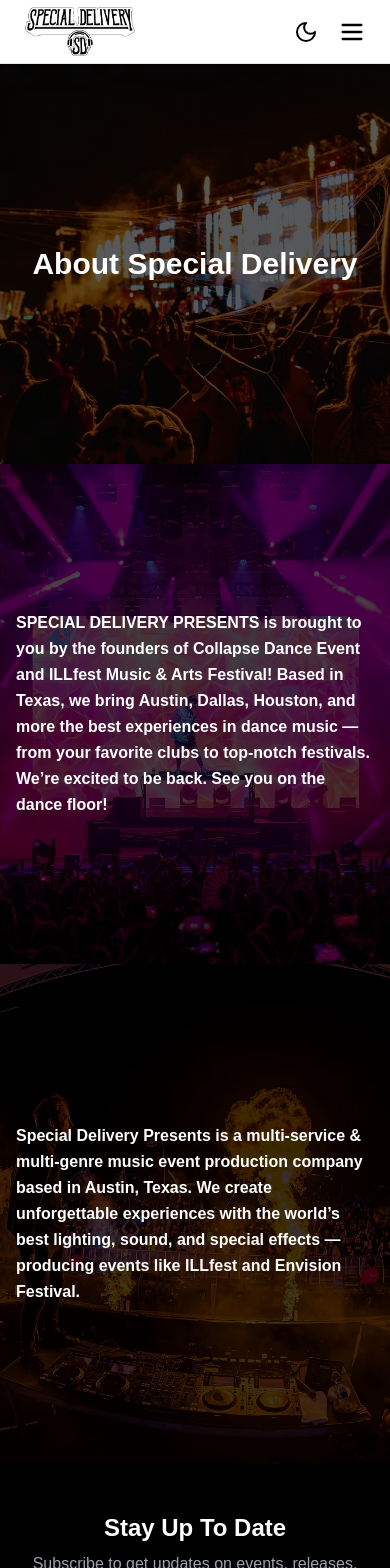
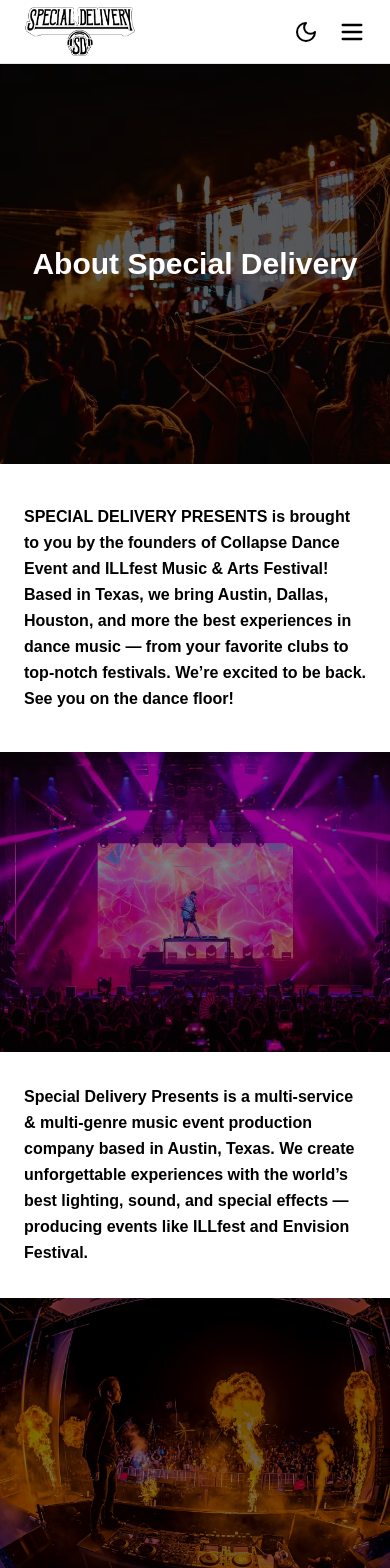
Before and after one commit to kstevv/special-delivery-fix, a Next.js app: page /about in a window 390 px wide. Shown: the top 1568 px of the page. Built offline with nearby package versions, Linux system fonts and the light colour scheme.

Commit message:
mobile about text spacing

```diff
--- a/src/app/about/page.tsx
+++ b/src/app/about/page.tsx
@@ -27,42 +27,60 @@
         </div>
       </section>
 
-      {/* Section 1 */}
-      <section className="relative w-full h-[500px] md:h-[600px]">
+      {/* Section 1 - Mobile Paragraph Above Image */}
+      <section className="block md:hidden pt-10 pb-10 max-w-4xl mx-auto text-base leading-relaxed font-semibold px-6">
+        <p>
+          SPECIAL DELIVERY PRESENTS is brought to you by the founders of
+          Collapse Dance Event and ILLfest Music & Arts Festival! Based in
+          Texas, we bring Austin, Dallas, Houston, and more the best experiences
+          in dance music — from your favorite clubs to top-notch festivals.
+          We’re excited to be back. See you on the dance floor!
+        </p>
+      </section>
+
+      <section className="relative w-full h-[300px] md:h-[600px]">
         <Image
           src="/images/about-1.jpg"
           alt="Stage Performance"
           fill
           className="object-cover"
         />
-        <div className="absolute inset-0 bg-black/50" />
-        <div className="absolute inset-0 flex items-center justify-center px-4">
-          <p className="text-white text-md md:text-2xl leading-relaxed justify-start max-w-3xl font-bold">
-            SPECIAL DELIVERY PRESENTS is brought to you by the
-            founders of Collapse Dance Event and ILLfest Music & Arts Festival!
-            Based in Texas, we bring Austin, Dallas, Houston, and more the best
-            experiences in dance music — from your favorite clubs to top-notch
-            festivals. We’re excited to be back. See you on the dance floor!
+        <div className="absolute inset-0 bg-black/50 hidden md:block" />
+        <div className="absolute inset-0 items-center justify-center px-4 hidden md:flex">
+          <p className="text-white text-md md:text-2xl leading-relaxed max-w-3xl font-bold">
+            SPECIAL DELIVERY PRESENTS is brought to you by the founders of
+            Collapse Dance Event and ILLfest Music & Arts Festival! Based in
+            Texas, we bring Austin, Dallas, Houston, and more the best experiences
+            in dance music — from your favorite clubs to top-notch festivals.
+            We’re excited to be back. See you on the dance floor!
           </p>
         </div>
       </section>
 
-      {/* Section 2 */}
-      <section className="relative w-full h-[500px] md:h-[600px]">
+      {/* Section 2 - Mobile Paragraph Above Image */}
+      <section className="block md:hidden pt-8 pb-8 max-w-4xl mx-auto text-base leading-relaxed font-semibold px-6">
+        <p>
+          Special Delivery Presents is a multi-service & multi-genre music event
+          production company based in Austin, Texas. We create unforgettable
+          experiences with the world’s best lighting, sound, and special effects
+          — producing events like ILLfest and Envision Festival.
+        </p>
+      </section>
+
+      <section className="relative w-full h-[300px] md:h-[600px]">
         <Image
           src="/images/about-2.jpg"
           alt="Festival Crowd"
           fill
           className="object-cover"
         />
-        <div className="absolute inset-0 bg-black/50" />
-        <div className="absolute inset-0 flex items-center justify-center px-4">
-          <p className="text-white text-md md:text-2xl leading-relaxed justify-start max-w-3xl font-bold">
-            Special Delivery Presents is a multi-service & multi-genre music
-            event production company based in Austin, Texas. We create
-            unforgettable experiences with the world’s best lighting, sound,
-            and special effects — producing events like ILLfest and Envision
-            Festival.
+        <div className="absolute inset-0 bg-black/50 hidden md:block" />
+        <div className="absolute inset-0 items-center justify-center px-4 hidden md:flex">
+          <p className="text-white text-md md:text-2xl leading-relaxed max-w-3xl font-bold">
+            Special Delivery Presents is a multi-service & multi-genre music event
+            production company based in Austin, Texas. We create unforgettable
+            experiences with the world’s best lighting, sound, and special effects
+            — producing events like ILLfest and Envision Festival.
           </p>
         </div>
       </section>
--- a/src/app/gallery/[slug]/page.tsx
+++ b/src/app/gallery/[slug]/page.tsx
@@ -1,11 +1,16 @@
 import { notFound } from 'next/navigation';
-import type { Metadata } from 'next';
 import galleries from '../../../data/galleries';
 import GalleryLightboxWrapper from './GalleryLightboxWrapper';
 import BackButton from './BackButton';
+import type { Metadata } from 'next';
 
-export async function generateMetadata({ params }): Promise<Metadata> {
-  const gallery = galleries.find(g => g.slug === params.slug);
+// Metadata generation
+export async function generateMetadata({
+  params,
+}: {
+  params: { slug: string };
+}): Promise<Metadata> {
+  const gallery = galleries.find((g) => g.slug === params.slug);
   if (!gallery) return {};
 
   return {
@@ -14,19 +19,23 @@
   };
 }
 
-export default function GallerySlugPage({ params }) {
-  const gallery = galleries.find(g => g.slug === params.slug);
+// Page component
+type Props = {
+  params: { slug: string }; // ✅ this avoids the PageProps error
+};
+
+export default function GallerySlugPage({ params }: Props) {
+  const gallery = galleries.find((g) => g.slug === params.slug);
   if (!gallery) return notFound();
 
   return (
     <main className="px-6 py-12 max-w-7xl mx-auto">
-      <div className="flex flex-wrap items-center justify-between mb-2 gap-2">
+      <div className="flex flex-col lg:flex-row lg:items-center lg:justify-between mb-4 gap-2">
+        <div>
           <h1 className="text-4xl font-bold text-black dark:text-white">
             {gallery.title}
           </h1>
-        <BackButton />
-      </div>
-      <p className="text-gray-700 dark:text-gray-300 mb-10">
+          <p className="text-gray-700 dark:text-gray-300">
             {new Date(gallery.date).toLocaleDateString(undefined, {
               weekday: 'long',
               year: 'numeric',
@@ -34,6 +43,14 @@
               day: 'numeric',
             })}
           </p>
+        </div>
+
+        {/* Back button */}
+        <div className="self-start lg:self-center">
+          <BackButton />
+        </div>
+      </div>
+
       <GalleryLightboxWrapper images={gallery.images} title={gallery.title} />
     </main>
   );
--- a/src/components/ContactForm.tsx
+++ b/src/components/ContactForm.tsx
@@ -69,7 +69,7 @@
               name="email"
               required
               className="mt-2 w-full dark:bg-black border border-gray-600 rounded-xl py-3 px-4"
-              placeholder="you@example.com"
+              placeholder="your@email.com"
             />
           </div>
 
--- a/src/components/Header.tsx
+++ b/src/components/Header.tsx
@@ -58,7 +58,7 @@
                 key={link.href}
                 href={link.href}
                 className={`px-2 py-2 transition rounded ${
-                  pathname.startsWith(link.href)
+                  (pathname || '').startsWith(link.href)
                     ? 'text-white bg-[#0071e3]'
                     : 'hover:bg-[#0071e3] dark:hover:bg-[#0071e3] hover:text-white'
                 }`}
--- /dev/null
+++ b/src/pages/_document.tsx
@@ -0,0 +1,14 @@
+// src/pages/_document.tsx
+import { Html, Head, Main, NextScript } from 'next/document';
+
+export default function Document() {
+  return (
+    <Html lang="en">
+      <Head />
+      <body>
+        <Main />
+        <NextScript />
+      </body>
+    </Html>
+  );
+}
--- a/tsconfig.json
+++ b/tsconfig.json
@@ -21,7 +21,8 @@
         "name": "next"
       }
     ],
-    "target": "ES2017"
+    "target": "ES2017",
+    "strictNullChecks": true
   },
   "include": [
     "**/*.ts",
@@ -30,6 +31,7 @@
     ".next/types/**/*.ts"
   ],
   "exclude": [
-    "node_modules"
+    "node_modules",
+    ".next" // <-- Add this line to prevent Next from injecting broken .d.ts types
   ]
 }
```
Also changed, not shown: next-env.d.ts. Lines whose indentation alone changed are shown as unchanged.
